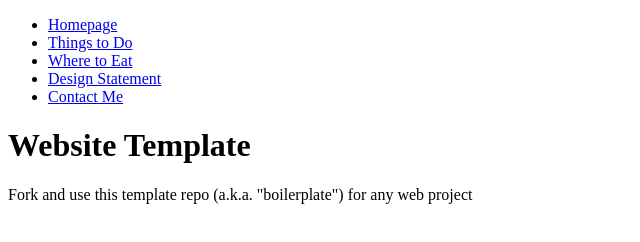
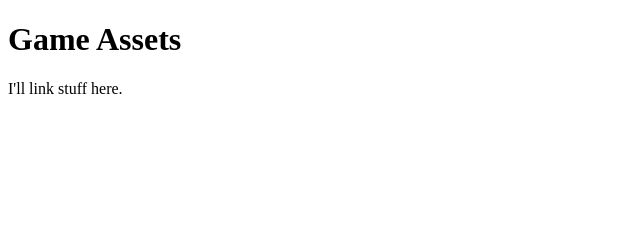
Before and after one commit to kenstarzer/game-assets, a plain HTML site: page index.html in a window 1280 px wide. Shown: the whole page, without its empty margins (0-640 px from the left). Drawn offline with Linux system fonts and the light colour scheme.

Commit message:
Update index.html

```diff
--- a/index.html
+++ b/index.html
@@ -3,23 +3,15 @@
 <head>
 	<meta charset="utf-8">
 	<meta name="viewport" content="width=device-width, initial-scale=1.0">
-	<title>Website Template (Please update for full credit)</title>
-	<link rel="stylesheet" href="styles.css">
+	<title>Game Assets</title>
+
 </head>
 <body>
 
-	<nav>
-		<ul>
-			<li><a href="index.html">Homepage</a></li>
-			<li><a href="activities.html">Things to Do</a></li>
-			<li><a href="dining.html">Where to Eat</a></li>
-			<li><a href="statement.html">Design Statement</a></li>
-			<li><a href="contact.html">Contact Me</a></li>
-		</ul>
-	</nav>
 
-	<h1>Website Template</h1>
-	<p>Fork and use this template repo (a.k.a. "boilerplate") for any web project</p>
+
+	<h1>Game Assets</h1>
+	<p>I'll link stuff here.</p>
 
 </body>
 </html>
```
